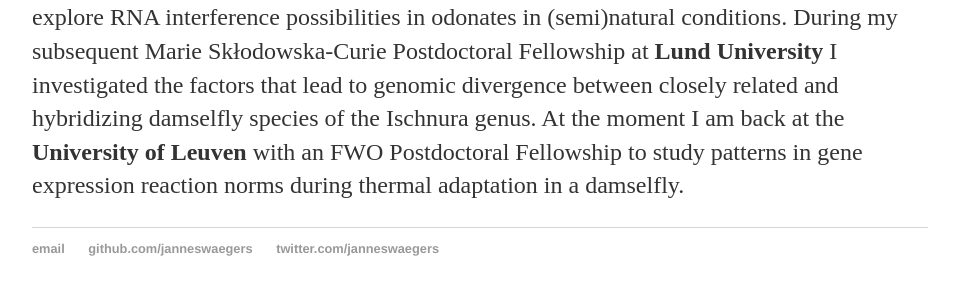
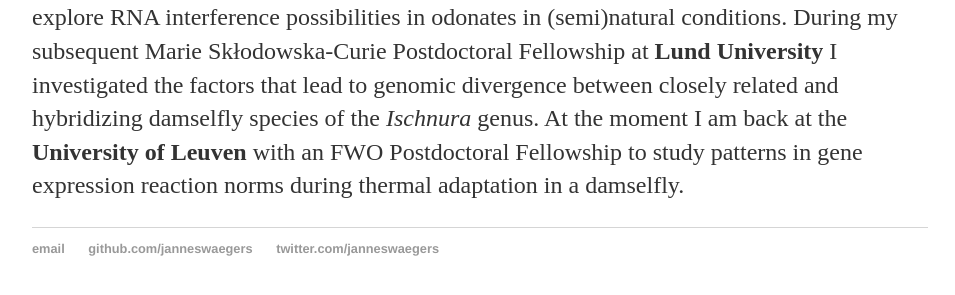
Before and after one commit to janneswaegers/janneswaegers.github.io, a Jekyll site: the page built from about/index.html, in a window 1280 px wide. Shown: the part 479-774 px from the top of the page, without its empty margins (160-1115 px from the left). Built offline with Jekyll 4.4.1, drawn with Linux system fonts in a browser that asks for light colours.

```diff
--- a/about/index.html
+++ b/about/index.html
@@ -7,5 +7,5 @@ title: Janne Swaegers
 	<h1>Janne Swaegers</h1>
 	<p>Postdoctoral researcher at the <a href="https://bio.kuleuven.be/eeb/esee">Laboratory of Evolutionary Stress Ecology and Ecotoxicology</a>, KU Leuven, Belgium</p>
 	<p>I am interested in disentangling the evolutionary processes driving population differentiation and speciation using genomics and transcriptomics.</p>
-	<p>During and after my PhD at the <b>University of Leuven</b> I studied the evolutionary processes during range expansion and thermal adaptation in two damselfly species. After that I went to the <b>Free University of Berlin</b> with an Alexander Von Humboldt Research Fellowship to explore RNA interference possibilities in odonates in (semi)natural conditions.  During my subsequent Marie Skłodowska-Curie Postdoctoral Fellowship at <b>Lund University</b> I investigated the factors that lead to genomic divergence between closely related and hybridizing damselfly species of the Ischnura genus. At the moment I am back at the <b>University of Leuven</b> with an FWO Postdoctoral Fellowship to study patterns in gene expression reaction norms during thermal adaptation in a damselfly. </p>
+	<p>During and after my PhD at the <b>University of Leuven</b> I studied the evolutionary processes during range expansion and thermal adaptation in two damselfly species. After that I went to the <b>Free University of Berlin</b> with an Alexander Von Humboldt Research Fellowship to explore RNA interference possibilities in odonates in (semi)natural conditions.  During my subsequent Marie Skłodowska-Curie Postdoctoral Fellowship at <b>Lund University</b> I investigated the factors that lead to genomic divergence between closely related and hybridizing damselfly species of the <i>Ischnura</i> genus. At the moment I am back at the <b>University of Leuven</b> with an FWO Postdoctoral Fellowship to study patterns in gene expression reaction norms during thermal adaptation in a damselfly. </p>
 </div><!-- /.blurb -->
```
